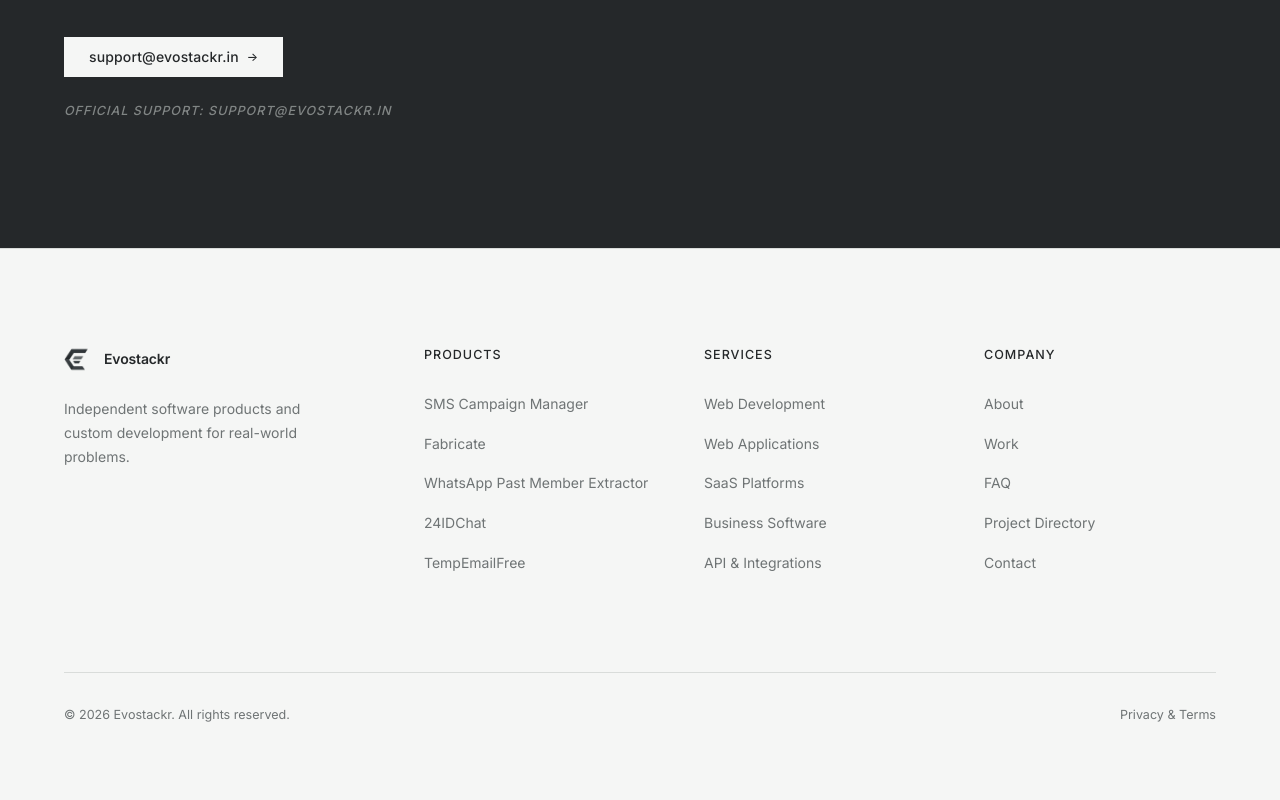
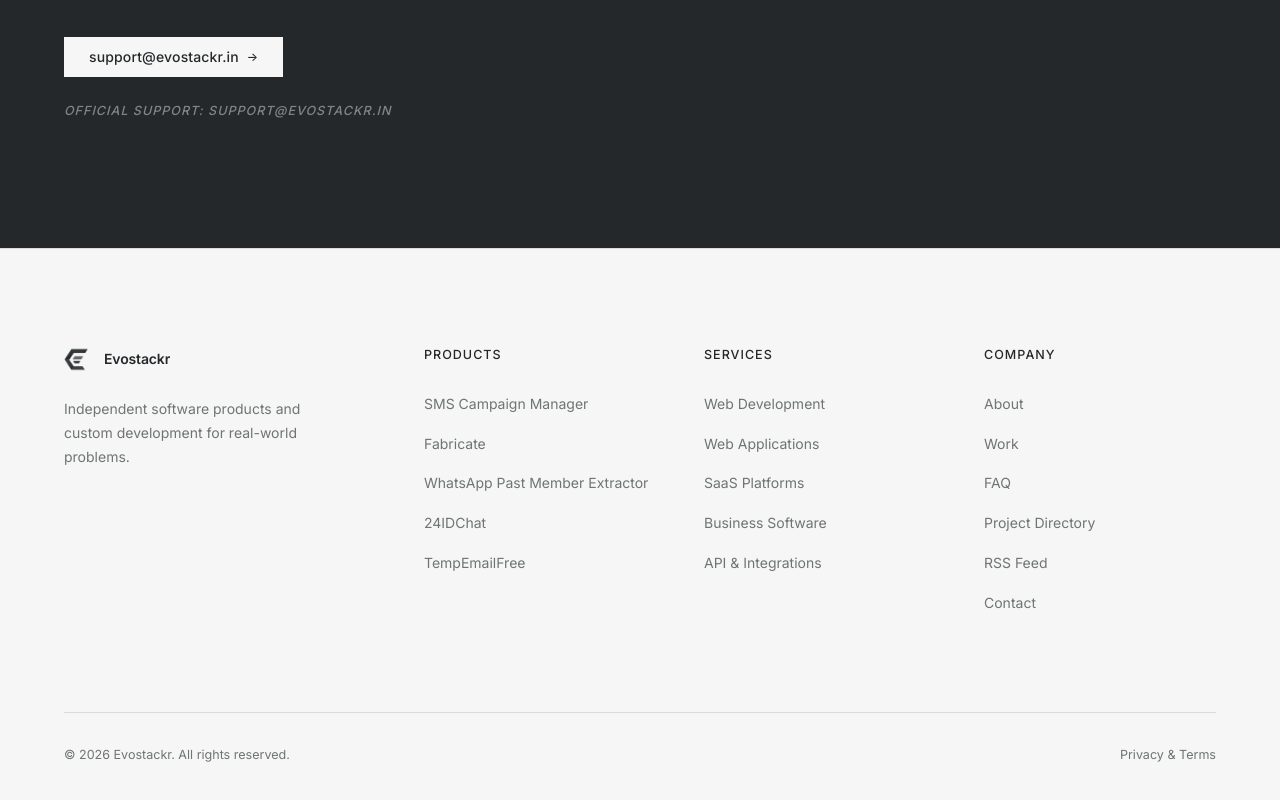
Before and after one commit to Evostackr/evostackr-website, a React (Vite) app: page / in a window 1280 px wide. Shown: the part 9523-10323 px from the top of the page. Before the commit the page ends 10296 px from the top, so only its background shows below. Built offline with nearby package versions, Linux system fonts and the light colour scheme; a web font is replaced by a local one.

Commit message:
feat(rss): add validated RSS 2.0 feed with auto-discovery and Cloudflare headers

```diff
--- a/index.html
+++ b/index.html
@@ -56,6 +56,9 @@
 
     <!-- LLMs & Machine Readability (AEO / GEO standard) -->
     <link rel="alternate" type="text/plain" href="/llms.txt" title="LLMs Context" />
+
+    <!-- RSS Feed Auto-Discovery -->
+    <link rel="alternate" type="application/rss+xml" title="Evostackr RSS Feed" href="https://evostackr.in/rss.xml" />
 
     <!-- Typography Preconnect -->
     <link rel="preconnect" href="https://fonts.googleapis.com" />
--- a/src/components/Footer.tsx
+++ b/src/components/Footer.tsx
@@ -62,6 +62,7 @@
                 <li><a href="#work" className="footer__nav-link link-underline">Work</a></li>
                 <li><a href="#faq" className="footer__nav-link link-underline">FAQ</a></li>
                 <li><a href="https://dir.evostackr.in/" className="footer__nav-link link-underline" target="_blank" rel="noopener noreferrer">Project Directory</a></li>
+                <li><a href="/rss.xml" className="footer__nav-link link-underline" target="_blank" rel="noopener noreferrer">RSS Feed</a></li>
                 <li><a href="#contact" className="footer__nav-link link-underline">Contact</a></li>
               </ul>
             </div>
```
Also changed, not shown: 2 other files (tests, documents, lock files or other folders).
